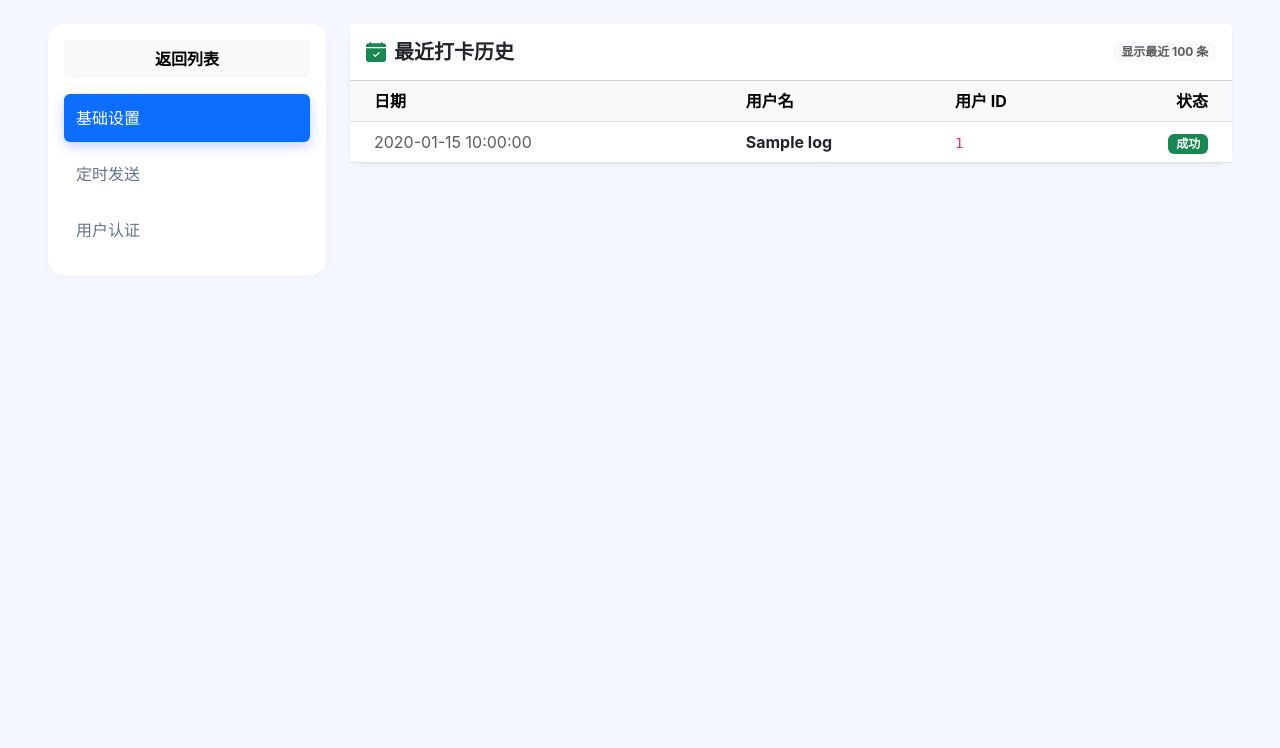
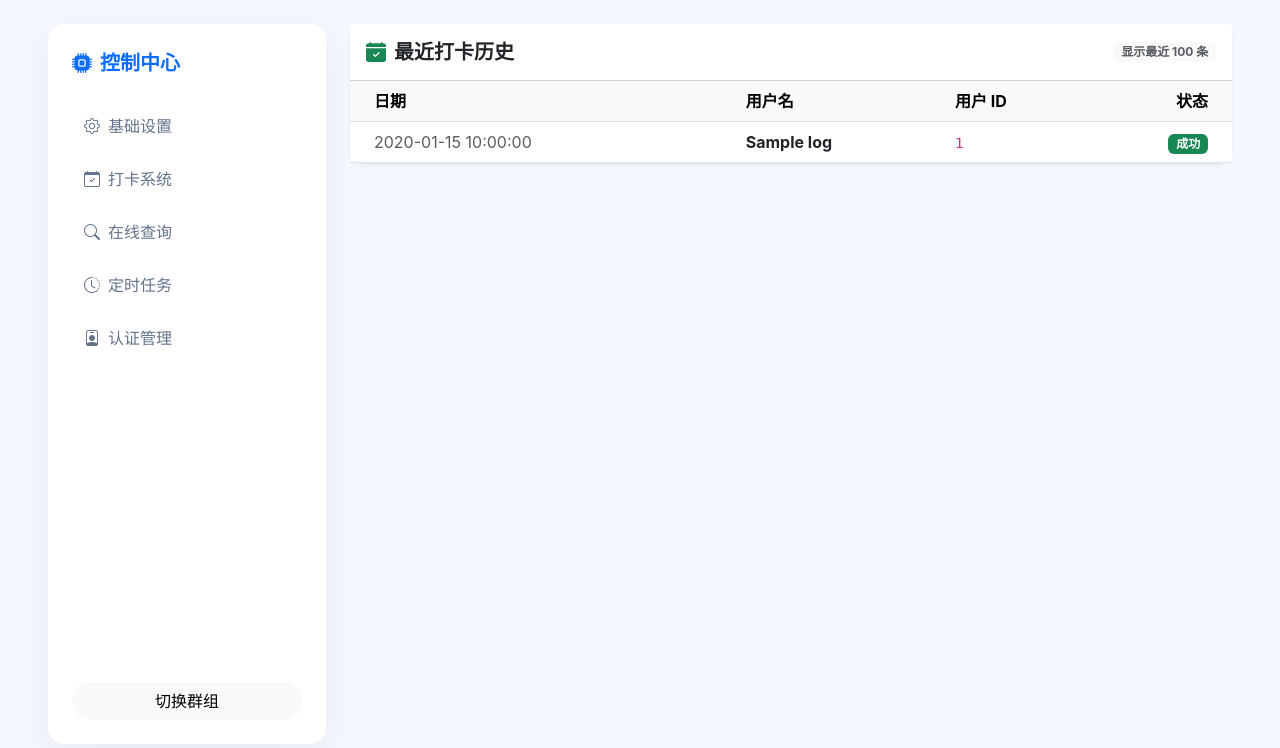
Before and after one commit to Szchiji/fangzhang, a FastAPI app: template templates/checkin_logs.html in a window 1280 px wide. Shown: the top 748 px of the page. Run offline with FastAPI, Linux system fonts and the light colour scheme; the template is opened without the code that fills it: most values are stand-ins (such as "Sample title", 1, 10 or a date in 2020); parts of the project's set-up code (start-up, migrations or seed data) failed here and were passed over; some libraries are stand-ins or nearby versions.

Commit message:
Update sidebar.html

```diff
--- a/templates/sidebar.html
+++ b/templates/sidebar.html
@@ -1,8 +1,11 @@
-<div class="card p-3 mb-4">
-    <a href="/manage?sid={{ sid }}" class="btn btn-light w-100 mb-3 fw-bold">返回列表</a>
+<div class="sidebar p-4 d-flex flex-column">
+    <div class="fw-bold fs-5 mb-4 text-primary"><i class="bi bi-cpu-fill me-2"></i>控制中心</div>
     <div class="nav flex-column nav-pills">
-        <a href="/settings?sid={{ sid }}&gid={{ gid }}" class="nav-link active mb-2">基础设置</a>
-        <a href="/tasks?sid={{ sid }}&gid={{ gid }}" class="nav-link mb-2">定时发送</a>
-        <a href="/users?sid={{ sid }}&gid={{ gid }}" class="nav-link">用户认证</a>
+        <a href="/manage?sid={{sid}}&gid={{gid}}&tab=basic" class="nav-link {% if tab=='basic' %}active{% endif %}"><i class="bi bi-gear me-2"></i>基础设置</a>
+        <a href="/manage?sid={{sid}}&gid={{gid}}&tab=checkin" class="nav-link {% if tab=='checkin' %}active{% endif %}"><i class="bi bi-calendar-check me-2"></i>打卡系统</a>
+        <a href="/manage?sid={{sid}}&gid={{gid}}&tab=query" class="nav-link {% if tab=='query' %}active{% endif %}"><i class="bi bi-search me-2"></i>在线查询</a>
+        <a href="/manage?sid={{sid}}&gid={{gid}}&tab=tasks" class="nav-link {% if tab=='tasks' %}active{% endif %}"><i class="bi bi-clock-history me-2"></i>定时任务</a>
+        <a href="/manage?sid={{sid}}&gid={{gid}}&tab=users" class="nav-link {% if tab=='users' %}active{% endif %}"><i class="bi bi-person-badge me-2"></i>认证管理</a>
     </div>
+    <div class="mt-auto"><a href="/manage?sid={{sid}}" class="btn btn-light w-100 rounded-pill">切换群组</a></div>
 </div>
```
